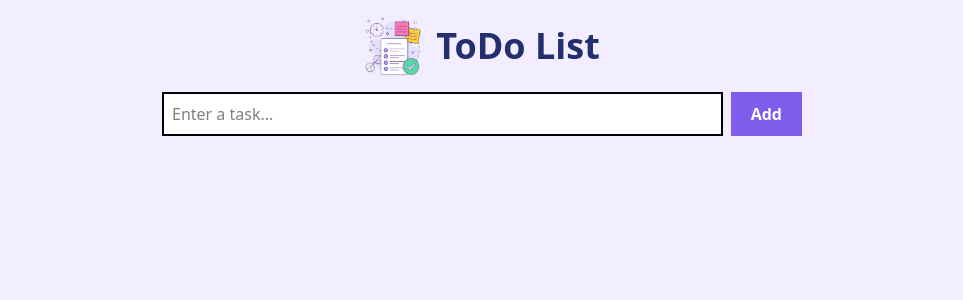
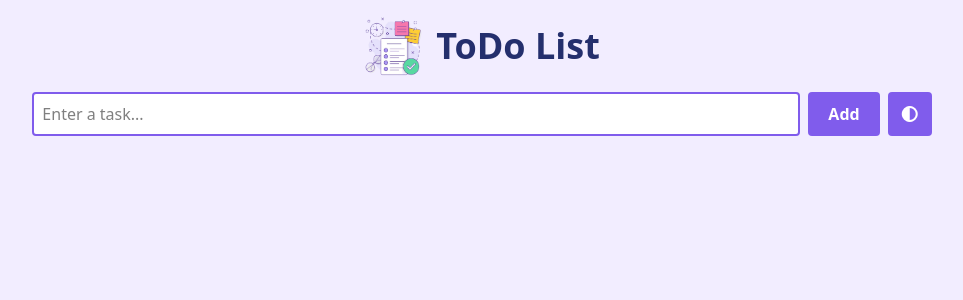
Before and after one commit to Trupal-Gondaliya/To-Do-List-React, a React (Vite) app: page / in a window 1280 px wide. Shown: the top 300 px of the page, without its empty margins (158-1121 px from the left). Built offline with nearby package versions, Linux system fonts and the light colour scheme.

Commit message:
Add toggle dark-light mode

```diff
--- a/src/components/Header.jsx
+++ b/src/components/Header.jsx
@@ -1,5 +1,6 @@
-import { useState } from "react";
+import { use, useState } from "react";
 import "./output.css";
+import "./input.css";
 
 function Header(props) {
     const [addItem, setAddItem] = useState("");
@@ -11,27 +12,39 @@ function Header(props) {
         setAddItem("");
     }
 
+    const [mode,setMode] = useState(false);
+
+    function toogleMode(){
+        setMode(!mode);
+        document.body.classList.toggle("dark-mode");
+    }
+
     // Header with title and add item UI
     return (
         <div className="flex flex-col justify-center items-center">
-            <h1 className="flex items-center text-4xl font-bold m-4 text-[#242f6d]">
+            <h1 className="title flex items-center text-4xl font-bold m-4">
                 <img src="/todo.png" alt="Todo Icon" className="w-15 h-15 mr-3" />
                 ToDo List
             </h1>
 
-            <div className="mb-6 flex gap-2 w-[50%]">
+            <div className="mb-6 flex gap-2 w-full flex-wrap justify-center">
                 <input
                     type="text"
                     value={addItem}
-                    className="border-2 w-[90%] p-2 bg-[#ffffff]"
+                    className="inputbox rounded border-2 p-2 w-[60%]"
                     placeholder="Enter a task..."
                     onChange={(e) => setAddItem(e.target.value)}
                     onKeyDown={(e) => e.key === "Enter" && handelAdd()}
                 />
                 <button
-                    className="p-2 px-5 bg-[#805cec] text-white font-bold hover:bg-[#fba1ef] cursor-pointer transition-all"
+                    className="rounded p-2 px-5 bg-[#805cec] text-white font-bold hover:bg-[#fba1ef] cursor-pointer transition-all"
                     onClick={handelAdd}>
                     Add
+                </button>
+                <button
+                    className="rounded p-2 px-3 bg-[#805cec] text-white font-bold hover:bg-[gray] cursor-pointer transition-all"
+                    onClick={toogleMode}>
+                    <i className="fa-solid fa-circle-half-stroke"></i>
                 </button>
             </div>
         </div>
--- a/src/components/ToDoItem.jsx
+++ b/src/components/ToDoItem.jsx
@@ -1,4 +1,5 @@
 import { useState } from "react";
+import "./input.css";
 
 function ToDoItem(props) {
 
@@ -18,7 +19,7 @@ function ToDoItem(props) {
     }
 
     return (
-        <div className="p-3 m-3 w-[70%] max-w-xl rounded-lg flex flex-col items-center justify-center bg-[#fffae4] mx-auto min-h-[70px]">
+        <div className="itembox p-3 m-3 w-[70%] max-w-xl rounded-lg flex flex-col items-center justify-center bg-[#fffae4] mx-auto min-h-[70px]">
             {
                 isEditing ? (
                     // visible if user edit any item
@@ -31,7 +32,7 @@ function ToDoItem(props) {
                             onKeyDown={(e) => e.key === "Enter" && handelEdit()}
                         />
                         <button
-                            className="p-2 text-[#805cec] text-xl font-bold hover:text-[#58d9a1] cursor-pointer transition-all"
+                            className="p-2 text-[#58d9a2] text-xl font-bold hover:text-[#af0d0d] cursor-pointer transition-all"
                             onClick={handelEdit}
                         ><i className="fa-solid fa-check"></i></button>
                         <button
--- a/src/components/input.css
+++ b/src/components/input.css
@@ -1,4 +1,42 @@
 @import "tailwindcss";
-body{
+
+body,
+.inputbox,
+.title {
+    transition: background-color 0.4s ease, color 0.4s ease, border-color 0.4s ease;
+}
+
+/* Default (light mode) */
+body {
     background-color: #f2edff;
+    color: #242f6d;
 }
+
+.title {
+    color: #242f6d;
+}
+
+.inputbox {
+    background-color: #ffffff;
+    border: 2px solid #805cec;
+    color: #000000;
+}
+
+/* Dark mode (applied when .dark-mode class is added to body) */
+body.dark-mode {
+    background: radial-gradient(circle,rgba(18, 17, 17, 1) 0%, rgba(48, 48, 48, 1) 100%);
+}
+
+body.dark-mode .title {
+    color: #ffffff;
+}
+
+body.dark-mode .inputbox {
+    background-color: #000000;
+    color: #ffffff;
+    border: 2px solid #ffffff;
+}
+body.dark-mode .itembox{
+    background-color: #1c222b;
+    color: white;
+}
--- a/src/components/output.css
+++ b/src/components/output.css
@@ -198,9 +198,6 @@
   .flex {
     display: flex;
   }
-  .table {
-    display: table;
-  }
   .h-6 {
     height: calc(var(--spacing) * 6);
   }
@@ -216,14 +213,11 @@
   .w-15 {
     width: calc(var(--spacing) * 15);
   }
-  .w-\[50\%\] {
-    width: 50%;
+  .w-\[60\%\] {
+    width: 60%;
   }
   .w-\[70\%\] {
     width: 70%;
-  }
-  .w-\[90\%\] {
-    width: 90%;
   }
   .w-full {
     width: 100%;
@@ -231,17 +225,14 @@
   .max-w-xl {
     max-width: var(--container-xl);
   }
-  .border-collapse {
-    border-collapse: collapse;
-  }
   .cursor-pointer {
     cursor: pointer;
   }
-  .resize {
-    resize: both;
-  }
   .flex-col {
     flex-direction: column;
+  }
+  .flex-wrap {
+    flex-wrap: wrap;
   }
   .items-center {
     align-items: center;
@@ -278,14 +269,14 @@
   .bg-\[\#fffae4\] {
     background-color: #fffae4;
   }
-  .bg-\[\#ffffff\] {
-    background-color: #ffffff;
-  }
   .p-2 {
     padding: calc(var(--spacing) * 2);
   }
   .p-3 {
     padding: calc(var(--spacing) * 3);
+  }
+  .px-3 {
+    padding-inline: calc(var(--spacing) * 3);
   }
   .px-5 {
     padding-inline: calc(var(--spacing) * 5);
@@ -305,9 +296,6 @@
     --tw-font-weight: var(--font-weight-bold);
     font-weight: var(--font-weight-bold);
   }
-  .break-words {
-    overflow-wrap: break-word;
-  }
   .wrap-break-word {
     overflow-wrap: break-word;
   }
@@ -316,12 +304,6 @@
   }
   .text-\[\#58d9a2\] {
     color: #58d9a2;
-  }
-  .text-\[\#242f6d\] {
-    color: #242f6d;
-  }
-  .text-\[\#805cec\] {
-    color: #805cec;
   }
   .text-\[\#f877ad\] {
     color: #f877ad;
@@ -338,15 +320,8 @@
   .line-through {
     text-decoration-line: line-through;
   }
-  .underline {
-    text-decoration-line: underline;
-  }
   .accent-\[\#805cec\] {
     accent-color: #805cec;
-  }
-  .outline {
-    outline-style: var(--tw-outline-style);
-    outline-width: 1px;
   }
   .transition-all {
     transition-property: all;
@@ -360,10 +335,10 @@
       }
     }
   }
-  .hover\:text-\[\#58d9a1\] {
+  .hover\:bg-\[gray\] {
     &:hover {
       @media (hover: hover) {
-        color: #58d9a1;
+        background-color: gray;
       }
     }
   }
@@ -389,8 +364,35 @@
     }
   }
 }
+body, .inputbox, .title {
+  transition: background-color 0.4s ease, color 0.4s ease, border-color 0.4s ease;
+}
 body {
   background-color: #f2edff;
+  color: #242f6d;
+}
+.title {
+  color: #242f6d;
+}
+.inputbox {
+  background-color: #ffffff;
+  border: 2px solid #805cec;
+  color: #000000;
+}
+body.dark-mode {
+  background: radial-gradient(circle,rgba(18, 17, 17, 1) 0%, rgba(48, 48, 48, 1) 100%);
+}
+body.dark-mode .title {
+  color: #ffffff;
+}
+body.dark-mode .inputbox {
+  background-color: #000000;
+  color: #ffffff;
+  border: 2px solid #ffffff;
+}
+body.dark-mode .itembox {
+  background-color: #1c222b;
+  color: white;
 }
 @property --tw-border-style {
   syntax: "*";
@@ -401,17 +403,11 @@ body {
   syntax: "*";
   inherits: false;
 }
-@property --tw-outline-style {
-  syntax: "*";
-  inherits: false;
-  initial-value: solid;
-}
 @layer properties {
   @supports ((-webkit-hyphens: none) and (not (margin-trim: inline))) or ((-moz-orient: inline) and (not (color:rgb(from red r g b)))) {
     *, ::before, ::after, ::backdrop {
       --tw-border-style: solid;
       --tw-font-weight: initial;
-      --tw-outline-style: solid;
     }
   }
 }
```
